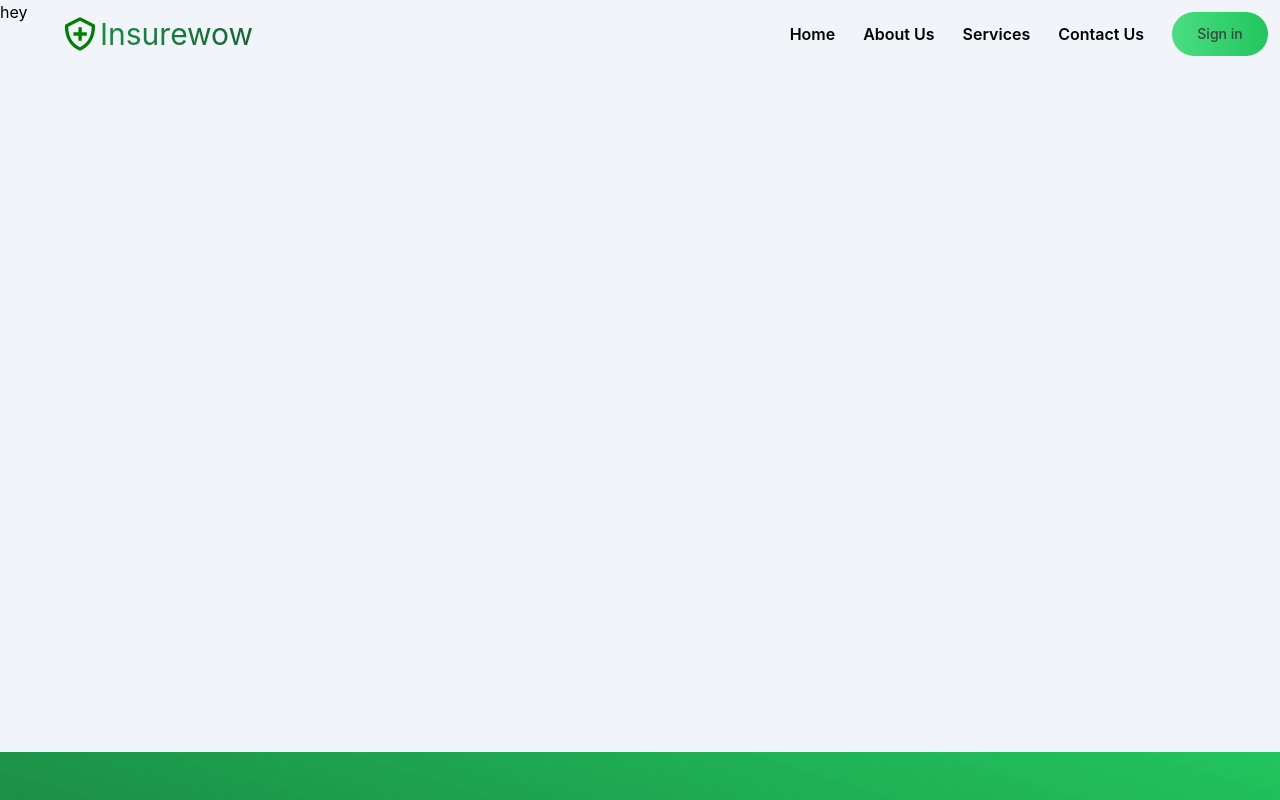
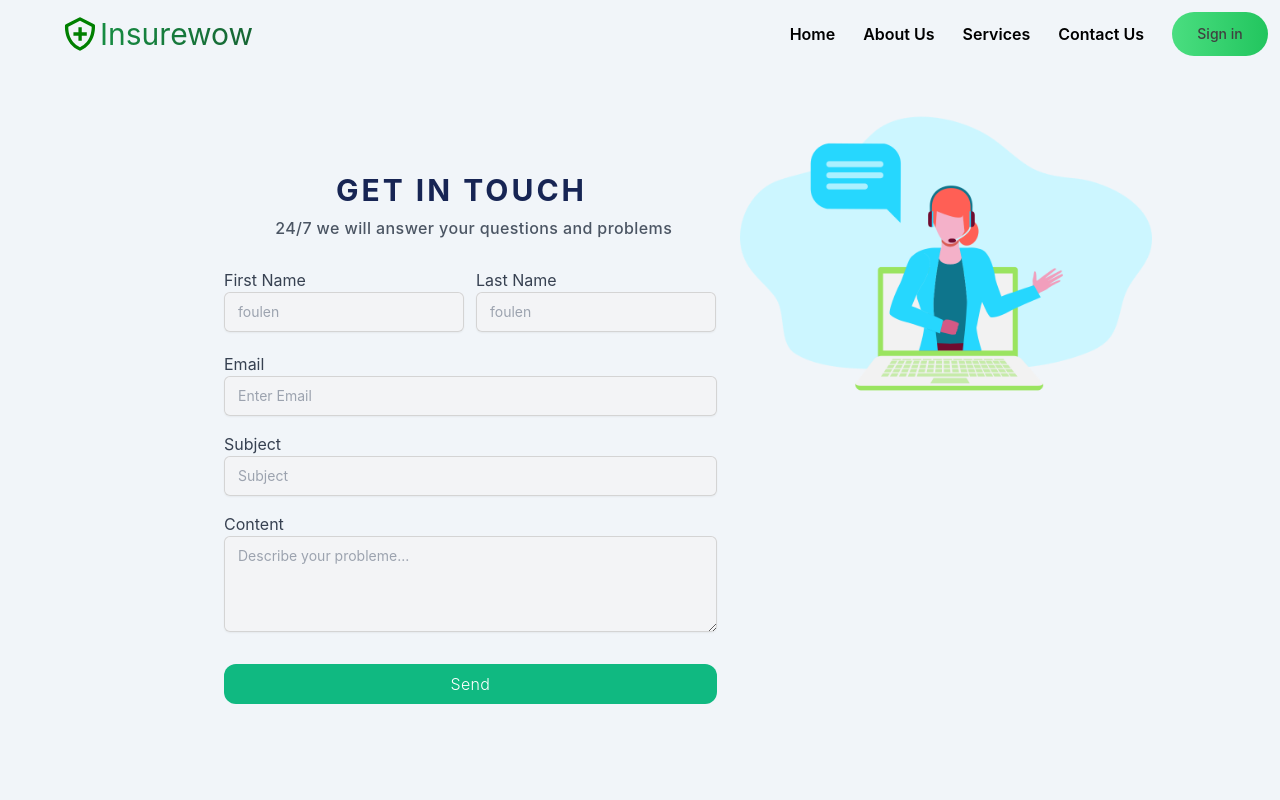
Before and after one commit to LuCiFeRMORGAN047/insurewow, a React (Vite) app in the folder pf/: page /contact-us in a window 1280 px wide. Shown: the top 800 px of the page. Built offline with nearby package versions, Linux system fonts and the light colour scheme.

Commit message:
contact us done

```diff
--- a/pf/src/pages/ContactUs.jsx
+++ b/pf/src/pages/ContactUs.jsx
@@ -1,8 +1,49 @@
 import React from "react";
+import va from '../assets/va.png'
 const Contactus = () => {
+    const HandleSubmit= (e)=>{
+        e.preventDefault()
+    }
     return (
-        <div className="h-[100vh]">
-            hey
+        <div className="h-[100vh] pt-[5rem] flex mb-[3rem] pl-[8rem] pr-[8rem]">
+
+            <div className="flex-1 p-3 pl-[6rem]">
+              <h2 className="mt-[5rem] pl-[7rem]  font-bold text-blue-950 tracking-widest text-3xl ">GET IN TOUCH</h2>
+              <p className=' tracking-wide font-medium pl-[3.2rem] mt-2  text-gray-600 text-md  '>
+                 24/7 we will answer your questions and problems
+             </p>
+            <form onSubmit={HandleSubmit}>
+                <div className="flex">
+                <span className="flex flex-col mt-7  ">
+                <label className='text-md text-gray-700'>First Name</label>
+                <input type='text' name='firstname' className=' bg-gray-100 focus:outline-none w-[15rem]   rounded-md border-0 px-3.5 py-2 text-neutral-900 shadow-sm ring-1  ring-inset ring-neutral-300 placeholder:text-gray-400 focus:ring-2 focus:ring-inset focus:ring-emerald-600 sm:text-sm sm:leading-6' placeholder='foulen'/>
+                </span>
+                <span className="flex flex-col mt-7  m-3 ">
+                <label className='text-md text-gray-700'>Last  Name</label>
+                <input type='text' name='firstname' className=' bg-gray-100 focus:outline-none w-[15rem]   rounded-md border-0 px-3.5 py-2 text-neutral-900 shadow-sm ring-1  ring-inset ring-neutral-300 placeholder:text-gray-400 focus:ring-2 focus:ring-inset focus:ring-emerald-600 sm:text-sm sm:leading-6' placeholder='foulen'/>
+                </span>
+                </div>
+                <span className="flex flex-col mt-2">
+                <label className='text-md text-gray-700'>Email</label>
+                <input type='email' name='email' className=' bg-gray-100 focus:outline-none w-[30.8rem]   rounded-md border-0 px-3.5 py-2 text-neutral-900 shadow-sm ring-1  ring-inset ring-neutral-300 placeholder:text-gray-400 focus:ring-2 focus:ring-inset focus:ring-emerald-600 sm:text-sm sm:leading-6' placeholder='Enter Email'/>
+                </span>
+                <span className="flex flex-col mt-4">
+                <label className='text-md text-gray-700'>Subject</label>
+                <input type='text' name='subject' className=' bg-gray-100 focus:outline-none w-[30.8rem]   rounded-md border-0 px-3.5 py-2 text-neutral-900 shadow-sm ring-1  ring-inset ring-neutral-300 placeholder:text-gray-400 focus:ring-2 focus:ring-inset focus:ring-emerald-600 sm:text-sm sm:leading-6' placeholder='Subject'/>
+                </span>
+                <span className="flex flex-col mt-4">
+                <label className='text-md text-gray-700'>Content</label>
+                <textarea name='subject' className=' bg-gray-100 focus:outline-none w-[30.8rem]   rounded-md border-0 px-3.5 min-h-[6rem] max-h-[11rem] py-2 text-neutral-900 shadow-sm ring-1  ring-inset ring-neutral-300 placeholder:text-gray-400 focus:ring-2 focus:ring-inset focus:ring-emerald-600 sm:text-sm sm:leading-6 ' placeholder='Describe your probleme...'/>
+
+                </span>
+                <button type="submit" className='active:scale-[0.99] font-light tracking-wide text-white bg-emerald-500 rounded-xl   p-2 w-[30.8rem] mt-[2rem]'>
+                 Send
+                </button>
+            </form>
+            </div>
+            <div className="flex-1">
+                <img src={va} alt="virtual assistant" />
+            </div>
         </div>
      );
 }
```
Also changed, not shown: pf/src/assets/va.png (added).
